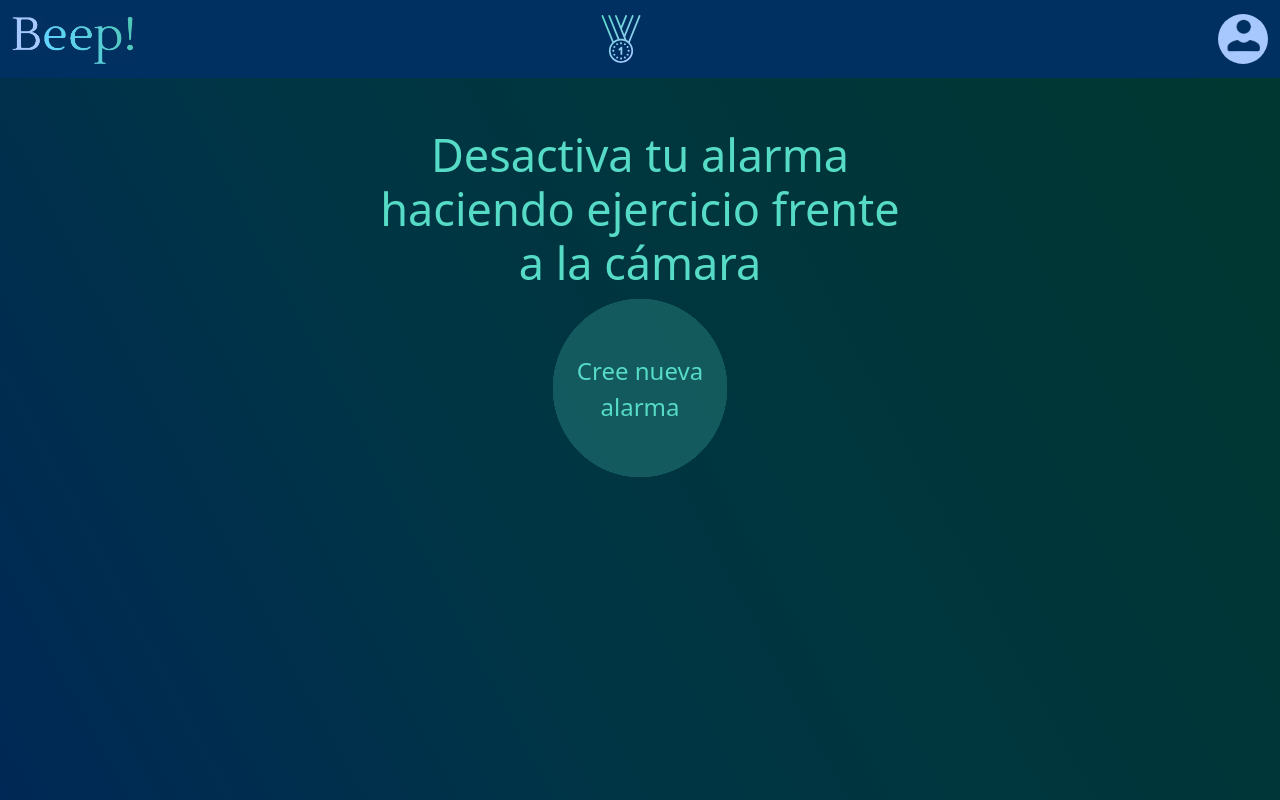
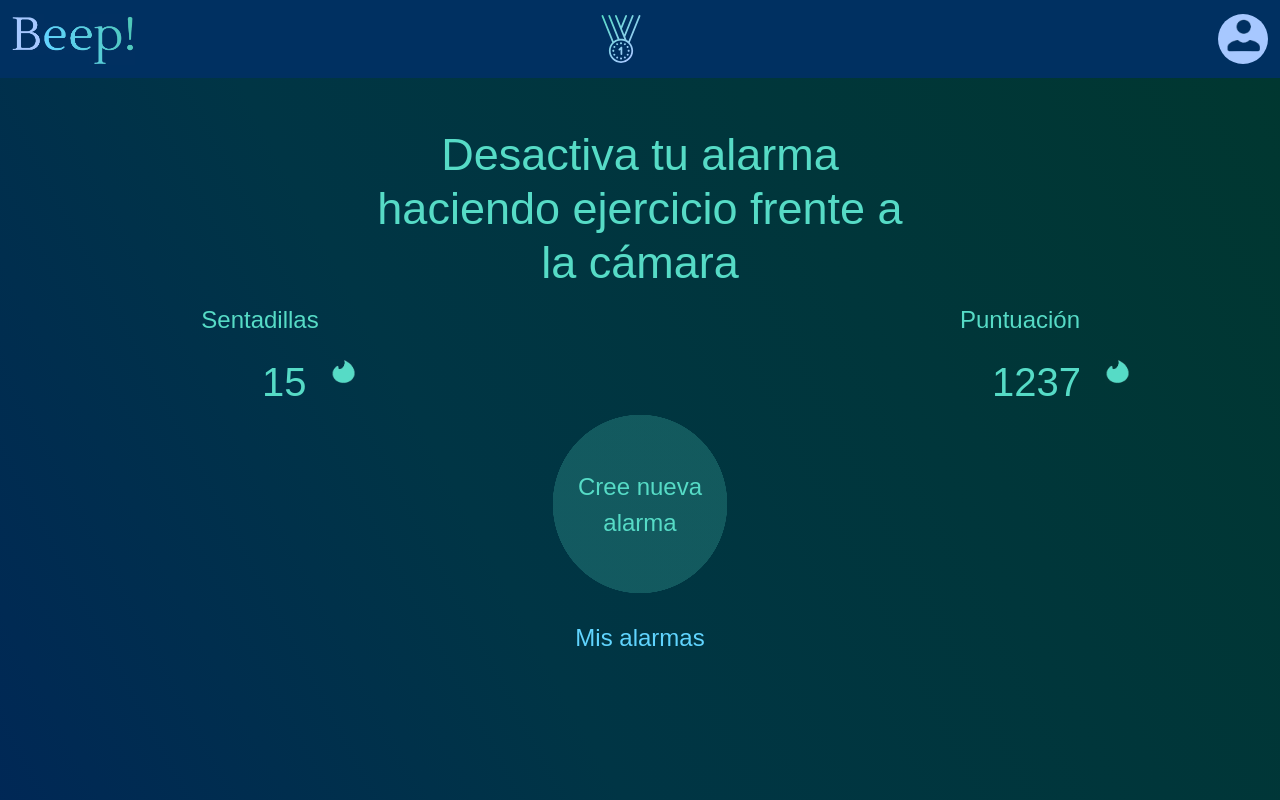
Before and after one commit to Mateo-Olaya/ux-webapp, an Angular app: page / in a window 1280 px wide. Shown: the top 800 px of the page. Built offline with nearby package versions, Linux system fonts and the light colour scheme.

Commit message:
Se agregan mejoras al Home de la app

```diff
--- a/src/app/home/home.component.css
+++ b/src/app/home/home.component.css
@@ -9,6 +9,22 @@ h1 {
   font-size: 45px;
   color: #56dbc6;
   text-align: center;
+  font-family: Lucida, sans-serif;
+}
+
+h2 {
+  font-size: 40px;
+  color: #56dbc6;
+  text-align: center;
+  font-family: Lucida, sans-serif;
+}
+
+h3 {
+  padding-top: 30px;
+  font-size: 24px;
+  color: #60d4fe;
+  text-align: center;
+  font-family: Lucida, sans-serif;
 }
 
 p {
@@ -16,6 +32,7 @@ p {
   font-size: 24px;
   color: #56dbc6;
   text-align: center;
+  font-family: Lucida, sans-serif;
 }
 
 .container-create-alarm {
@@ -34,6 +51,18 @@ p {
   width: 100%;
   position: relative;
   margin: 0;
+}
+
+.data-statistics-left {
+  margin-left: 180px;
+  vertical-align: text-top;
+  font-family: Lucida, sans-serif;
+}
+
+.data-statistics-right {
+  margin-left: 150px;
+  vertical-align: text-top;
+  font-family: Lucida, sans-serif;
 }
 
 /* :host {
--- a/src/app/home/home.component.html
+++ b/src/app/home/home.component.html
@@ -15,12 +15,49 @@
       </div>
 
       <div class="row">
+        <div class="col-md-4">
+          <p class="p-1">Sentadillas</p>
+          <div class="row">
+            <div class="col">
+              <h2 class="data-statistics-left">15</h2>
+            </div>
+            <div class="col">
+              <img src="./assets/Flame_Icon.png" alt="ProfileIcon" width="25" height="25">
+            </div>
+          </div>
+        </div>
+        <div class="col-md-4">
+        </div>
+        <div class="col-md-4">
+          <p class="p-1">Puntuación</p>
+          <div class="row">
+            <div class="col">
+              <h2 class="data-statistics-right">1237</h2>
+            </div>
+            <div class="col">
+              <img src="./assets/Flame_Icon.png" alt="ProfileIcon" width="25" height="25">
+            </div>
+          </div>
+        </div>
+      </div>
+
+      <div class="row">
         <div class="col">
         </div>
         <div class="col-md-6" class="container-create-alarm">
           <blockquote class="create-alarm-button">
             <p>Cree nueva alarma</p>
           </blockquote>
+        </div>
+        <div class="col">
+        </div>
+      </div>
+
+      <div class="row">
+        <div class="col">
+        </div>
+        <div class="col-md-6">
+          <h3>Mis alarmas</h3>
         </div>
         <div class="col">
         </div>
```
Also changed, not shown: src/assets/Flame_Icon.png (added).
